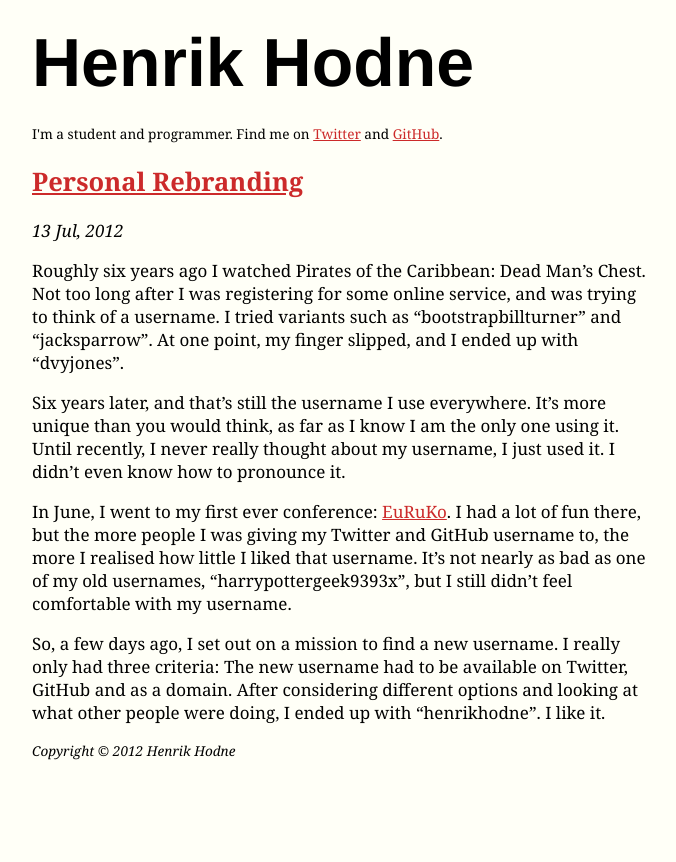
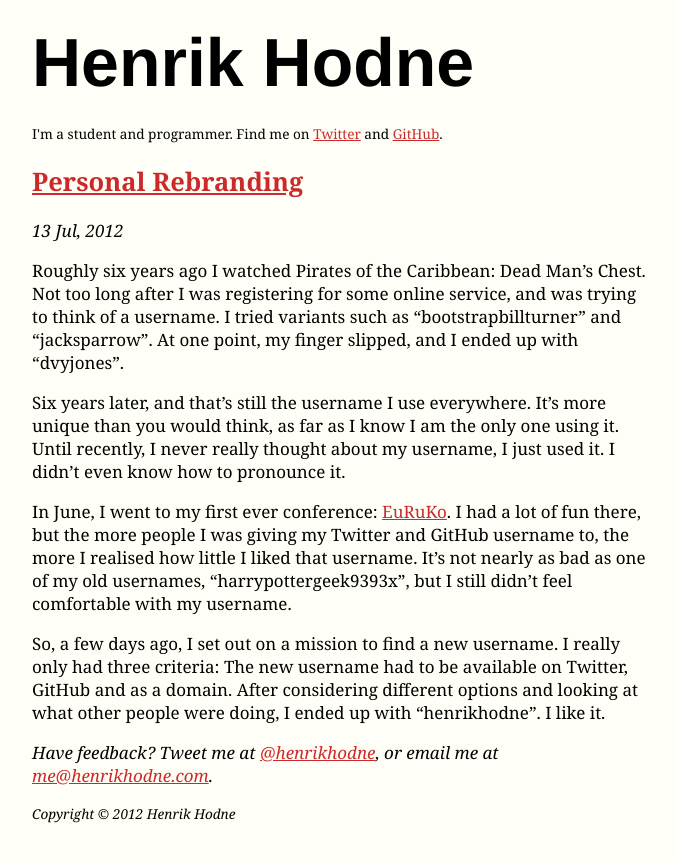
Before and after one commit to sarahhodne/henrikhodne.github.com, a Jekyll site: the page built from _posts/2012-07-13-personal-rebranding.markdown, in a window 1280 px wide. Shown: the top 862 px of the page, without its empty margins (298-974 px from the left). Built offline with Jekyll 4.4.1, drawn with Linux system fonts in a browser that asks for light colours; Markdown is read by kramdown in place of the engine named in the settings; comment, search, counter and statistics services are not loaded.

Commit message:
Add feedback paragraph to posts

```diff
--- a/_layouts/post.html
+++ b/_layouts/post.html
@@ -9,4 +9,6 @@ layout: default
   </header>
 
   {{ content }}
+
+  <p class="feedback">Have feedback? Tweet me at <a href="http://twitter.com/henrikhodne">@henrikhodne</a>, or email me at <a href="mailto:me@henrikhodne.com">me@henrikhodne.com</a>.</p>
 </article>
--- a/css/screen.css
+++ b/css/screen.css
@@ -59,3 +59,7 @@ footer p {
 .post h3 {
   font-size: 1.1em;
 }
+
+.feedback {
+  font-style: italic;
+}
```
